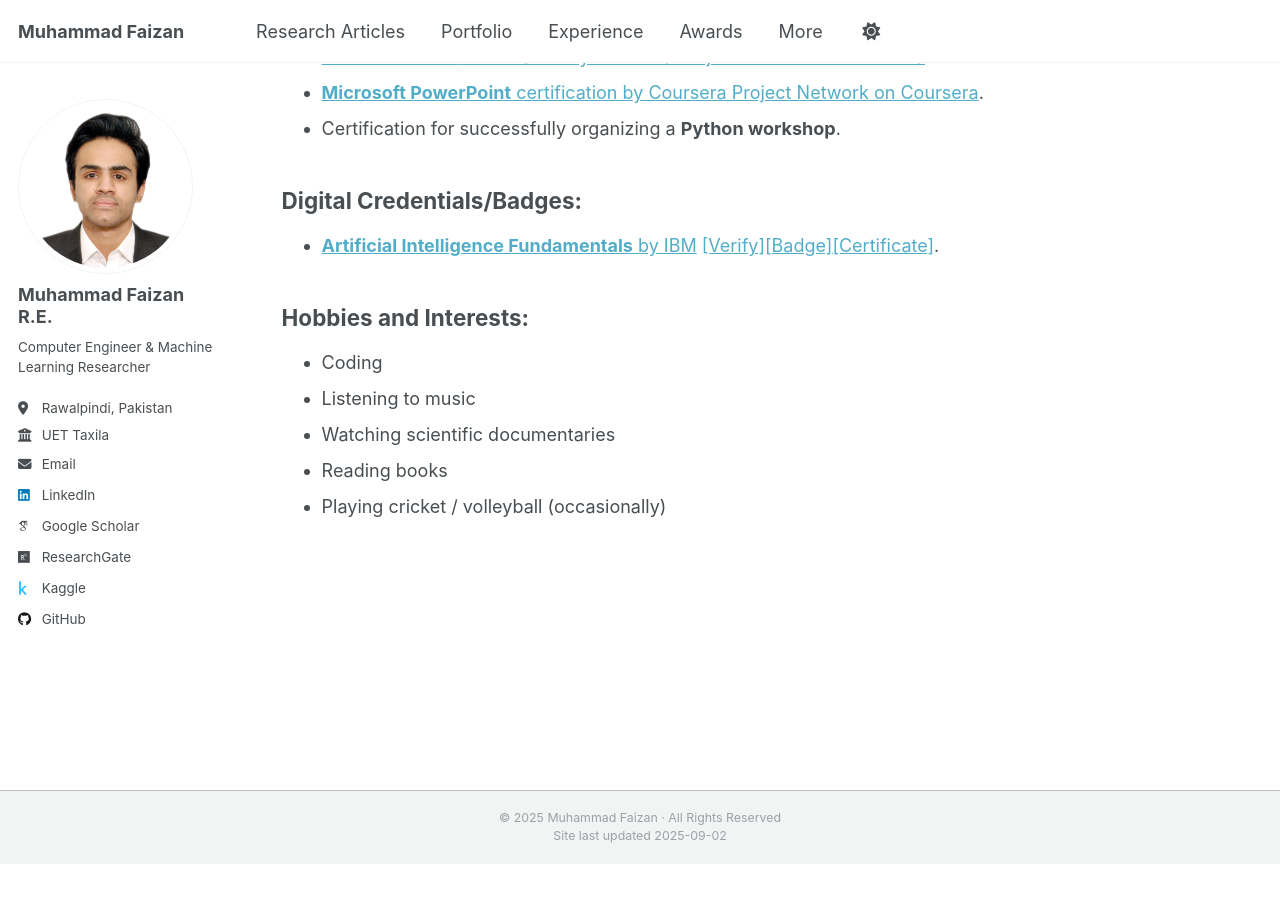
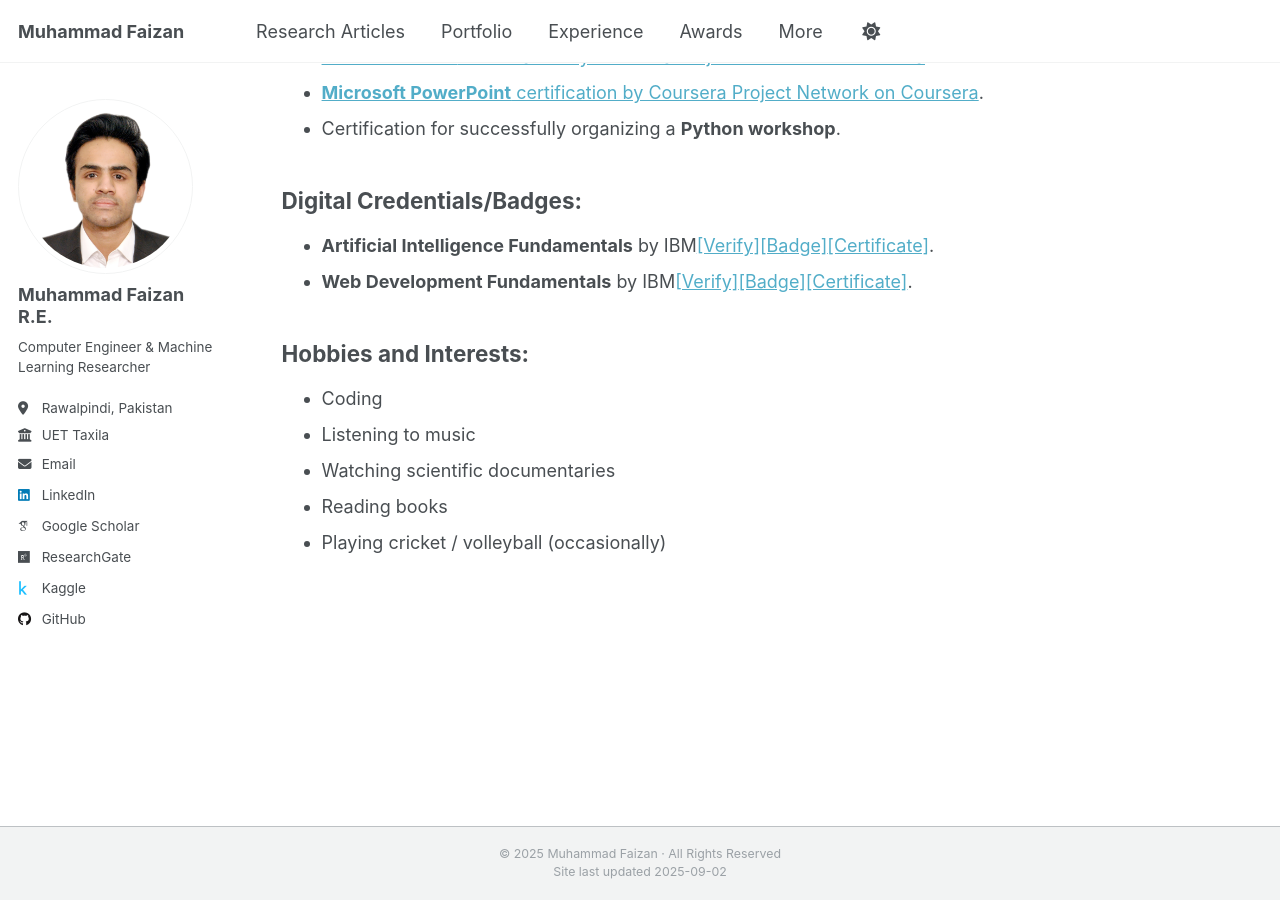
Before and after one commit to MuhammadFaizan99/MuhammadFaizan99.github.io, a Jekyll site: the page built from _pages/more.md, in a window 1280 px wide and 900 px high, scrolled down 650 px. Built offline with Jekyll 4.4.1, drawn with Linux system fonts in a browser that asks for light colours; some web fonts are replaced; a script that is not in the unit is left out; before the commit the page ends 1514 px from its top, so only the background shows below that.

Commit message:
Update more.md

```diff
--- a/_pages/more.md
+++ b/_pages/more.md
@@ -30,7 +30,8 @@ redirect_from:
 
 ## Digital Credentials/Badges:
 
-- [**Artificial Intelligence Fundamentals** by IBM](https://www.credly.com/badges/b21202fb-1b5d-4428-941d-8cf181332f7d/public_url) [[Verify]](https://www.credly.com/badges/b21202fb-1b5d-4428-941d-8cf181332f7d/public_url)[[Badge]](https://drive.google.com/file/d/1BJ2__cqLBX_APlc8eMnljdhumWPHcMuq/view?usp=sharing)[[Certificate]](https://drive.google.com/file/d/1hDRHuc345CNw55zq1VsMY3FosAwJTLJI/view?usp=sharing).
+- **Artificial Intelligence Fundamentals** by IBM[[Verify]](https://www.credly.com/badges/b21202fb-1b5d-4428-941d-8cf181332f7d/public_url)[[Badge]](https://drive.google.com/file/d/1BJ2__cqLBX_APlc8eMnljdhumWPHcMuq/view?usp=sharing)[[Certificate]](https://drive.google.com/file/d/1hDRHuc345CNw55zq1VsMY3FosAwJTLJI/view?usp=sharing).
+- **Web Development Fundamentals** by IBM[[Verify]](https://www.credly.com/badges/b21202fb-1b5d-4428-941d-8cf181332f7d/public_url)[[Badge]](https://drive.google.com/file/d/1BJ2__cqLBX_APlc8eMnljdhumWPHcMuq/view?usp=sharing)[[Certificate]](https://drive.google.com/file/d/1hDRHuc345CNw55zq1VsMY3FosAwJTLJI/view?usp=sharing).
 
 ## Hobbies and Interests:
 
```
